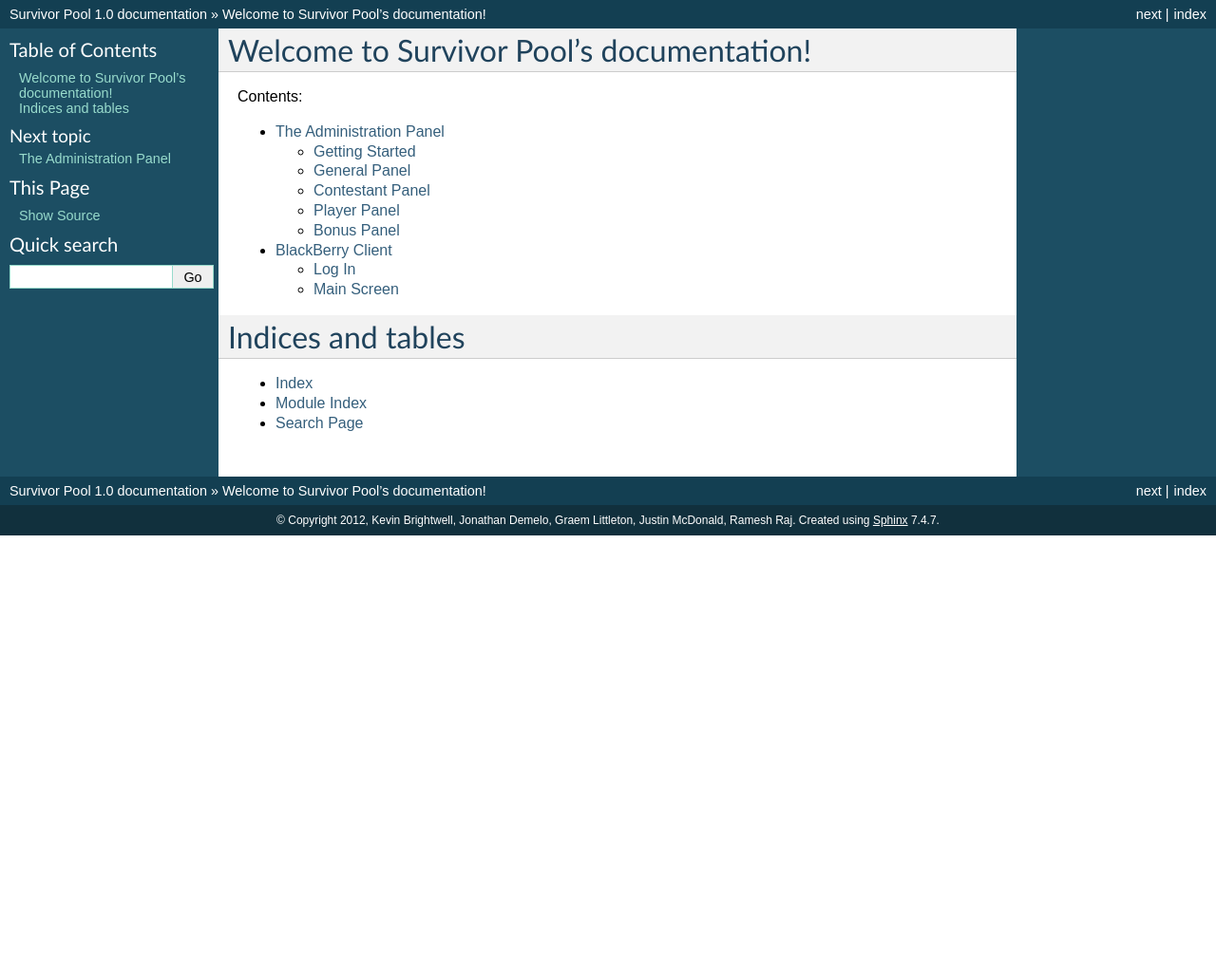
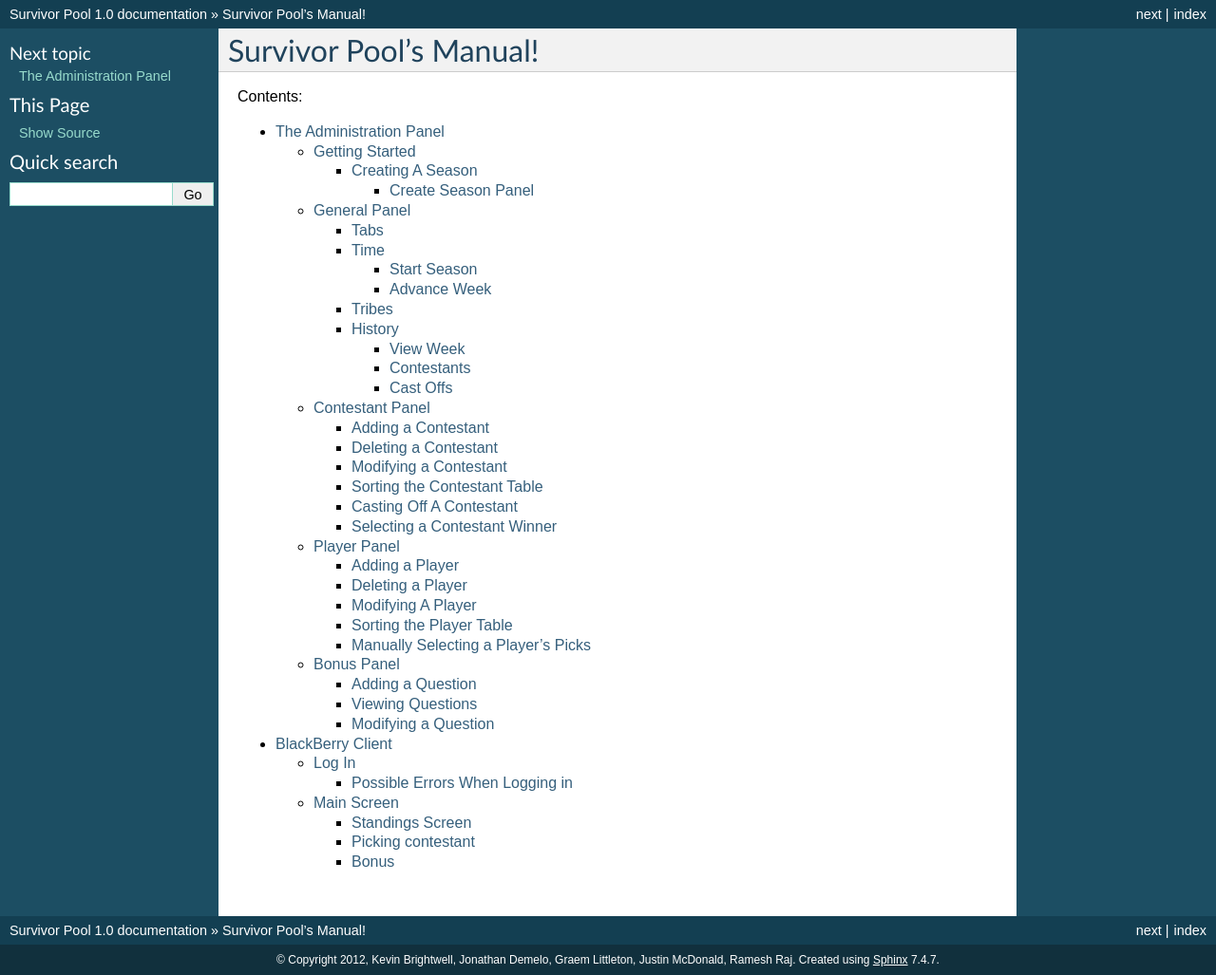
Before and after one commit to CS2212-2012-G2/SurvivorPool-doc, a Sphinx documentation site: the page built from Asn4/source/index.rst, in a window 1280 px wide. Shown: the whole page at 95% size. Built offline with Sphinx 7.4.7, drawn with Linux system fonts in a browser that asks for light colours; before the commit the page ends 900 px from its top, so only the background shows below that.

Commit message:
Updates..

```diff
--- a/Asn4/source/admin.rst
+++ b/Asn4/source/admin.rst
@@ -13,7 +13,9 @@
 Create Season Panel
 +++++++++++++++++++
 
-.. image:: img/UserManual/SeasonCreatePanel.png
+.. figure:: img/UserManual/SeasonCreatePanel.png
+
+   The initial interface, creating a new season
 
 This is the very first panel you will see as an administrator.  Assuming
 everything is working properly (and trust us, it is), there should be a few
@@ -83,7 +85,9 @@
 General Panel
 ~~~~~~~~~~~~~~
 
-.. image:: img/UserManual/GeneralPanel/GeneralPanel.png
+.. figure:: img/UserManual/GeneralPanel/GeneralPanel.png
+
+   The General Panel, flexible interface for several different activities.
 
 At first glance, this panel will look very busy.  We will explain this panel
 from the top down.
@@ -128,7 +132,9 @@
 Start Season
 ++++++++++++
 
-.. image:: img/UserManual/GeneralPanel/TimeLineArea.png
+.. figure:: img/UserManual/GeneralPanel/TimeLineArea.png
+
+   View of Time interface before starting a season
 
 Pressing this button indicates that you are prepared to begin the game with the
 information that you have entered.  The requirements to start a season are as
@@ -149,7 +155,9 @@
 Advance Week
 ++++++++++++
 
-.. image:: img/UserManual/GeneralPanel/TimeLineArea-SeasonStarted.png
+.. figure:: img/UserManual/GeneralPanel/TimeLineArea-SeasonStarted.png
+
+   View after starting a season, on the first week with a pot size of $10.00
 
 
 This button does quite a bit.  It will cast off whichever contestant you
@@ -169,11 +178,11 @@
 Tribes
 ========
 
+.. figure:: img/UserManual/GeneralPanel/TribesArea.png
 
-.. image:: img/UserManual/GeneralPanel/TribesArea.png
+   Means to change the tribes during the season, as the Game usually does
 
-
-Here you will see your two tribes names and a "Save Tribes" button.  It is very
+Here you will see your two tribes names and a `Save Tribes` button.  It is very
 straight forward.  If it becomes necessary to change a tribe name, you can do so
 in the appropriate field (note that the restrictions applied to tribe names on
 the `Create Season Panel`_ will still apply on the `General Panel`_) and press
@@ -185,7 +194,9 @@
 History
 =========
 
-.. image:: img/UserManual/GeneralPanel/HistoryArea.png
+.. figure:: img/UserManual/GeneralPanel/HistoryArea.png
+
+   Versatile history viewing panel.
 
 In this field, you can view who has been cast off, when they were cast off, and
 who is still active in the game.  We also give you the option to select a
@@ -217,7 +228,9 @@
 This table displays who has been cast off up to the week previous to the current
 week.
 
-.. image:: img/UserManual/GeneralPanel/HistoryArea-SeasonStarted.png
+.. figure:: img/UserManual/GeneralPanel/HistoryArea-SeasonStarted.png
+
+   The view seen after a season has started and contestants are competing.
 
 .. index:: Contestant Panel
 
@@ -227,7 +240,9 @@
 The Contestant panel can be found by clicking the **'Contestant'** tab after
 the season has been created.
 
-.. image:: img/UserManual/ContestantPanel.png
+.. figure:: img/UserManual/ContestantPanel.png
+
+   The contestant panel before initializing any players.
 
 This is where the administrator can add, delete, and modify contestant data
 before the season has started, as well as cast off contestants and select
@@ -241,21 +256,21 @@
 
 To add a new contestant, follow these steps:
 
-1. Press the :index:`New` button located at the bottom of the panel to clear the
+1. Press the `New` button located at the bottom of the panel to clear the
    contestant fields.
 
 2. Input the contestant's first name, last name, picture and desired contestant
    id into the text fields.
 
 3. Select the contestant's required tribe from the drop down box to the right of
-   the "Tribe" label.
+   the `Tribe` label.
 
 .. index::
    pair: Contestant; Add New
 
-4. Press the "Add" button.
+4. Press the `Add` button.
 
-5. To add the next contestant, continue on by pressing :index:`New` once again
+5. To add the next contestant, continue on by pressing `New` once again
    and repeat. You will only be able to add until the cap number of contestants
    has been reached.
 
@@ -310,7 +325,9 @@
 i.e. If the table needs to be sorted by first name, click the `First Name`
 heading.
 
-.. image:: img/UserManual/ContestantPanel-Filled.png
+.. figure:: img/UserManual/ContestantPanel-Filled.png
+
+   Contestant Panel after starting a season with contestants
 
 .. index::
    pair: Cast Off; Contestant Panel
@@ -371,10 +388,12 @@
 Player Panel
 ~~~~~~~~~~~~
 
-The Player panel can be found by clicking the **Player** tab after the season
+The Player panel can be found by clicking the `Player` tab after the season
 has been created.
 
-.. image:: img/UserManual/PlayerPanel/PlayerPanel.png
+.. figure:: img/UserManual/PlayerPanel/PlayerPanel.png
+
+   View of Player Panel before starting a season or inserting any players
 
 This is where the administrator can add, delete, and modify player data before
 the start of the season, as well as view player progress and manually select
@@ -441,10 +460,13 @@
 To sort the player table, simply click on the required table heading located
 at the top of the player table.
 
-i.e. If the table needs to be sorted by first name, click the "First Name"
+i.e. If the table needs to be sorted by first name, click the `First Name`
 heading.
 
-.. image:: img/UserManual/PlayerPanel/PlayerPanel-Filled.png
+.. figure:: img/UserManual/PlayerPanel/PlayerPanel-Filled.png
+
+   The view after starting a season with two different players
+
 
 .. index::
    pair: Ultimate Pick; Player Panel
@@ -474,7 +496,9 @@
 The Bonus panel can be found by clicking the **'Bonus'** tab after the season
 has been created.
 
-.. image:: img/UserManual/BonusPanel/BonusPanel-Labelled.png
+.. figure:: img/UserManual/BonusPanel/BonusPanel-Labelled.png
+
+   The two main features of the Bonus Panel
 
 This is where an administrator can create bonus questions for the survivor
 game.
@@ -497,7 +521,9 @@
 2. Type in your bonus question, and select one of the two bullets:
    `Multiple Choice` or `Short Answer`.
 
-.. image:: img/UserManual/BonusPanel/DataEntryArea-NewQuestion.png
+.. figure:: img/UserManual/BonusPanel/DataEntryArea-NewQuestion.png
+
+   The interface for adding the question prompt
 
 3. Click `Next` to continue.
 
@@ -532,7 +558,9 @@
 Use the `View Week` and `View Question` spinners to look through all of
 the questions you have added.
 
-.. image:: img/UserManual/BonusPanel/DataTableArea-Filled.png
+.. figure:: img/UserManual/BonusPanel/DataTableArea-Filled.png
+
+   View showing the viewing panel for bonus questions
 
 .. index::
    pair: Modify; Bonus Panel
--- a/Asn4/source/conf.py
+++ b/Asn4/source/conf.py
@@ -174,7 +174,7 @@
 #'papersize': 'letterpaper',
 
 # The font size ('10pt', '11pt' or '12pt').
-#'pointsize': '10pt',
+'pointsize': '12pt',
 
 # Additional stuff for the LaTeX preamble.
 #'preamble': '',
@@ -184,12 +184,12 @@
 # (source start file, target name, title, author, documentclass [howto/manual]).
 latex_documents = [
   ('index', 'SurvivorPool.tex', u'Survivor Pool Documentation',
-   u'Kevin Brightwell, Jonathan Demelo, Graem Littleton, Justin McDonald, Ramesh Raj', 'manual'),
+   u'CS2212 Group 2 - 2012', 'manual'),
 ]
 
 # The name of an image file (relative to this directory) to place at the top of
 # the title page.
-#latex_logo = None
+latex_logo = 'img/logo.png'
 
 # For "manual" documents, if this is true, then toplevel headings are parts,
 # not chapters.
--- a/Asn4/source/index.rst
+++ b/Asn4/source/index.rst
@@ -3,20 +3,13 @@
    You can adapt this file completely to your liking, but it should at least
    contain the root `toctree` directive.
 
-Welcome to Survivor Pool's documentation!
-=========================================
+Survivor Pool's Manual!
+==============================
 
 Contents:
 
 .. toctree::
-   :maxdepth: 2
+   :maxdepth: 4
 
    admin
    client
-
-Indices and tables
-==================
-
-* :ref:`genindex`
-* :ref:`modindex`
-* :ref:`search`
```
Also changed, not shown: other parts of Asn4/source/admin.rst (+5 -4 lines).
